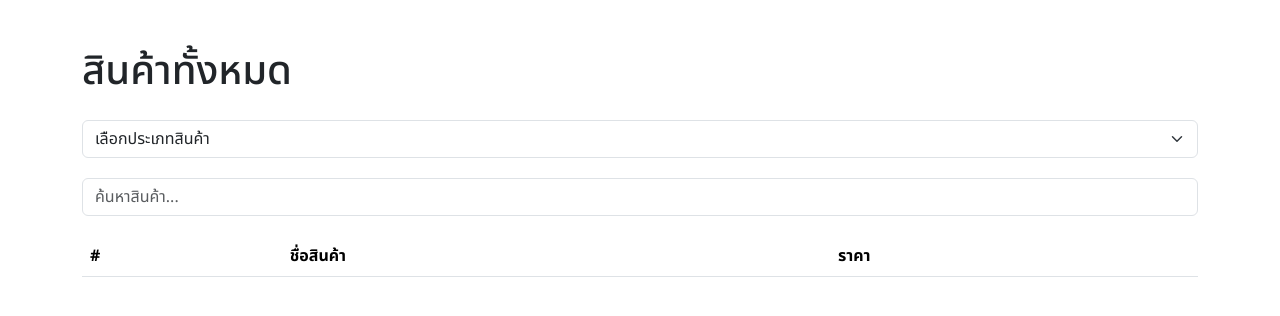
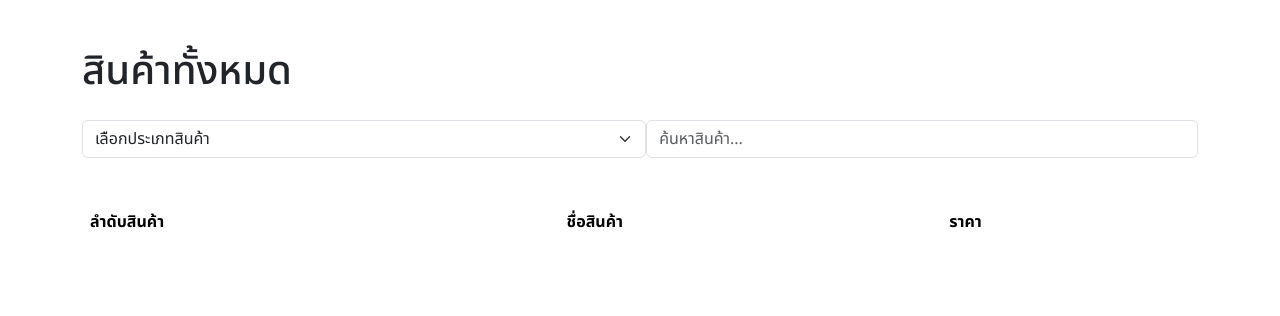
Before and after one commit to KanonratRashomon/ServerSide, a Django app: template Serverside_project/storemanagement/store/templates/products.html in a window 1280 px wide. Shown: the part 56-372 px from the top of the page. Run offline with Django 3.2, Linux system fonts and the light colour scheme; the template is opened without the code that fills it, so the values that code supplies are empty.

Commit message:
editHTML

```diff
--- a/Serverside_project/storemanagement/store/templates/products.html
+++ b/Serverside_project/storemanagement/store/templates/products.html
@@ -27,7 +27,9 @@
         <h1 class='mb-4'>สินค้าทั้งหมด</h1>
 
         <!-- Product Type Filter -->
-        <form method="GET" action="">
+         <div class='col-lg-12'>
+            <form method="GET" action="" class='mb-4'>
+                <div class='d-flex'>
                 <select name="product_type" class="form-select filter-input" onchange="this.form.submit()">
                     <option value="">เลือกประเภทสินค้า</option>
                     {% for product_type in product_types %}
@@ -36,14 +38,16 @@
                         </option>
                     {% endfor %}
                 </select>
+                <input type="text" id="productFilter" class="form-control filter-input" placeholder="ค้นหาสินค้า...">
+            </div>
             </form>
+        </div>
 
-        <input type="text" id="productFilter" class="form-control filter-input" placeholder="ค้นหาสินค้า...">
 
-        <table class='table table-striped' id="productTable">
+        <table class='table table-borderless' id="productTable">
             <thead>
-                <tr>
-                    <th scope="col">#</th>
+                <tr >
+                    <th scope="col">ลำดับสินค้า</th>
                     <th scope="col">ชื่อสินค้า</th>
                     <th scope="col">ราคา</th>
                 </tr>
--- a/Serverside_project/storemanagement/storemanagement/settings.py
+++ b/Serverside_project/storemanagement/storemanagement/settings.py
@@ -80,7 +80,7 @@ DATABASES = {
         'ENGINE': 'django.db.backends.postgresql',
         'NAME': 'game_store_db',
         'USER': 'postgres',
-        'PASSWORD': '4286',
+        'PASSWORD': '2512',
         'HOST': 'localhost',
         'PORT': '5432',
     }
```
Also changed, not shown: Serverside_project/storemanagement/store/templates/profile.html (+16 -9 lines), Serverside_project/storemanagement/static/images/default-profile.jpg (added). Lines whose indentation alone changed are shown as unchanged.
